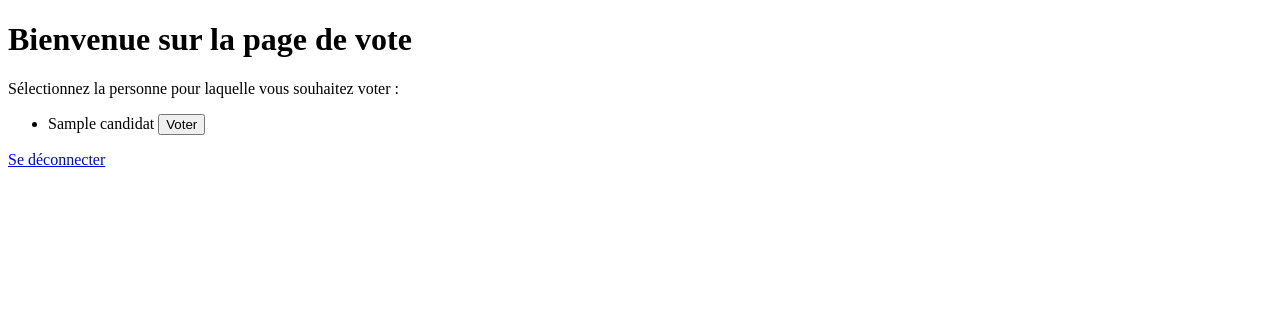
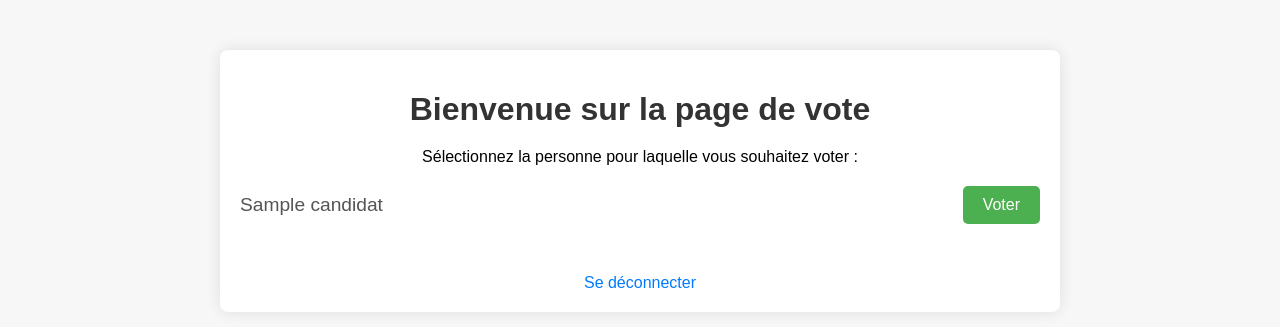
Before and after one commit to Sushitsu/cryped_votes_project, a Flask app: page /home in a window 1280 px wide. Shown: the top 327 px of the page. Run offline with Flask 3, Linux system fonts and the light colour scheme; the visitor is signed in with stand-in values (Sample User, id 1); tables that the repository leaves empty hold one stand-in row (Sample ...).

Commit message:
minor change in home html and css and delete the candidate page

```diff
--- /dev/null
+++ b/app/static/css/home.css
@@ -0,0 +1,105 @@
+/* Style général de la page */
+body {
+    font-family: Arial, sans-serif;
+    background-color: #f7f7f7;
+    margin: 0;
+    padding: 0;
+}
+
+/* Conteneur principal */
+.container {
+    width: 100%;
+    max-width: 800px;
+    margin: 50px auto;
+    padding: 20px;
+    background-color: #fff;
+    box-shadow: 0 0 15px rgba(0, 0, 0, 0.1);
+    border-radius: 8px;
+    text-align: center;
+}
+
+/* Titre */
+h1 {
+    font-size: 2em;
+    color: #333;
+    margin-bottom: 20px;
+}
+
+/* Liste des candidats */
+.candidat-list {
+    list-style-type: none;
+    padding: 0;
+    margin: 20px 0;
+}
+
+.candidat-item {
+    margin: 15px 0;
+    display: flex;
+    justify-content: space-between;
+    align-items: center;
+}
+
+/* Nom du candidat */
+.candidat-name {
+    font-size: 1.2em;
+    color: #555;
+}
+
+/* Bouton de vote */
+.vote-form {
+    display: inline;
+}
+
+button.btn {
+    background-color: #4CAF50;
+    color: white;
+    border: none;
+    padding: 10px 20px;
+    cursor: pointer;
+    font-size: 1em;
+    border-radius: 5px;
+    transition: background-color 0.3s;
+}
+
+button.btn:hover {
+    background-color: #45a049;
+}
+
+/* Flash messages */
+.flash-messages {
+    list-style-type: none;
+    padding: 0;
+    margin-top: 20px;
+}
+
+.flash-messages li {
+    padding: 10px;
+    margin-bottom: 10px;
+    border-radius: 5px;
+    background-color: #f9f9f9;
+    border: 1px solid #ddd;
+}
+
+.flash-messages li.success {
+    background-color: #d4edda;
+    border-color: #c3e6cb;
+    color: #155724;
+}
+
+.flash-messages li.error {
+    background-color: #f8d7da;
+    border-color: #f5c6cb;
+    color: #721c24;
+}
+
+/* Lien de déconnexion */
+.logout-link {
+    display: inline-block;
+    margin-top: 30px;
+    color: #007bff;
+    text-decoration: none;
+}
+
+.logout-link:hover {
+    text-decoration: underline;
+}
--- a/app/templates/home.html
+++ b/app/templates/home.html
@@ -1,26 +1,28 @@
 <!DOCTYPE html>
-<html lang="en">
+<html lang="fr">
 <head>
     <meta charset="UTF-8">
     <meta name="viewport" content="width=device-width, initial-scale=1.0">
     <title>Page de vote</title>
-
+    <link rel="stylesheet" href="{{ url_for('static', filename='css/home.css') }}">
 </head>
 <body>
+    <div class="container">
         <h1>Bienvenue sur la page de vote</h1>
         <p>Sélectionnez la personne pour laquelle vous souhaitez voter :</p>
 
-    <ul>
+        <ul class="candidat-list">
             {% for candidat in candidats %}
-            <li>
-                {{ candidat }}
-                <form action="{{ url_for('vote') }}" method="post" style="display: inline;">
+                <li class="candidat-item">
+                    <span class="candidat-name">{{ candidat }}</span>
+                    <form action="{{ url_for('vote') }}" method="post" class="vote-form">
                         <input type="hidden" name="candidat" value="{{ candidat }}">
-                    <button type="submit">Voter</button>
+                        <button type="submit" class="btn">Voter</button>
                     </form>
                 </li>
             {% endfor %}
         </ul>
+
         {% with messages = get_flashed_messages(with_categories=true) %}
         {% if messages %}
             <ul class="flash-messages">
@@ -31,6 +33,7 @@
         {% endif %}
         {% endwith %}
 
-    <a href="{{ url_for('logout') }}">Se déconnecter</a>
+        <a href="{{ url_for('logout') }}" class="logout-link">Se déconnecter</a>
+    </div>
 </body>
 </html>
```
Also changed, not shown: app/templates/candidates.html (deleted, +0 -23 lines). Lines whose indentation alone changed are shown as unchanged.
